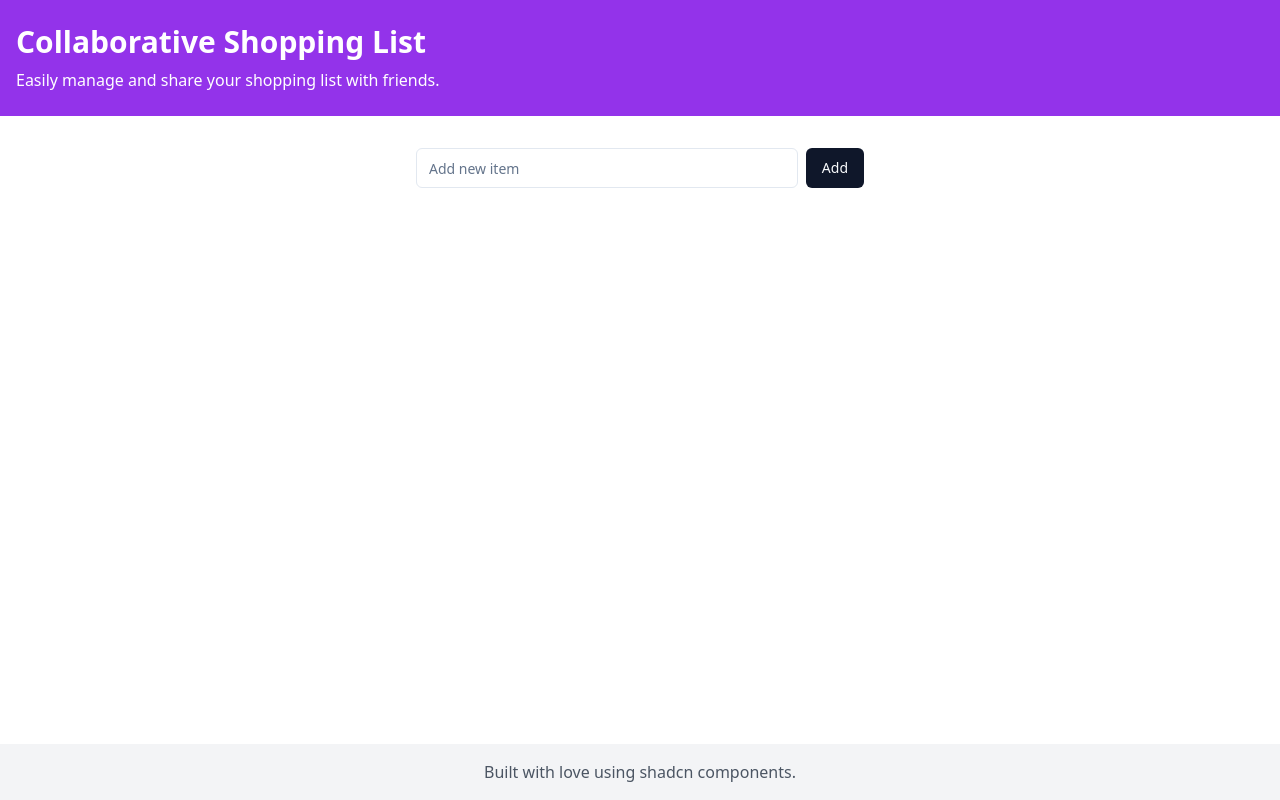
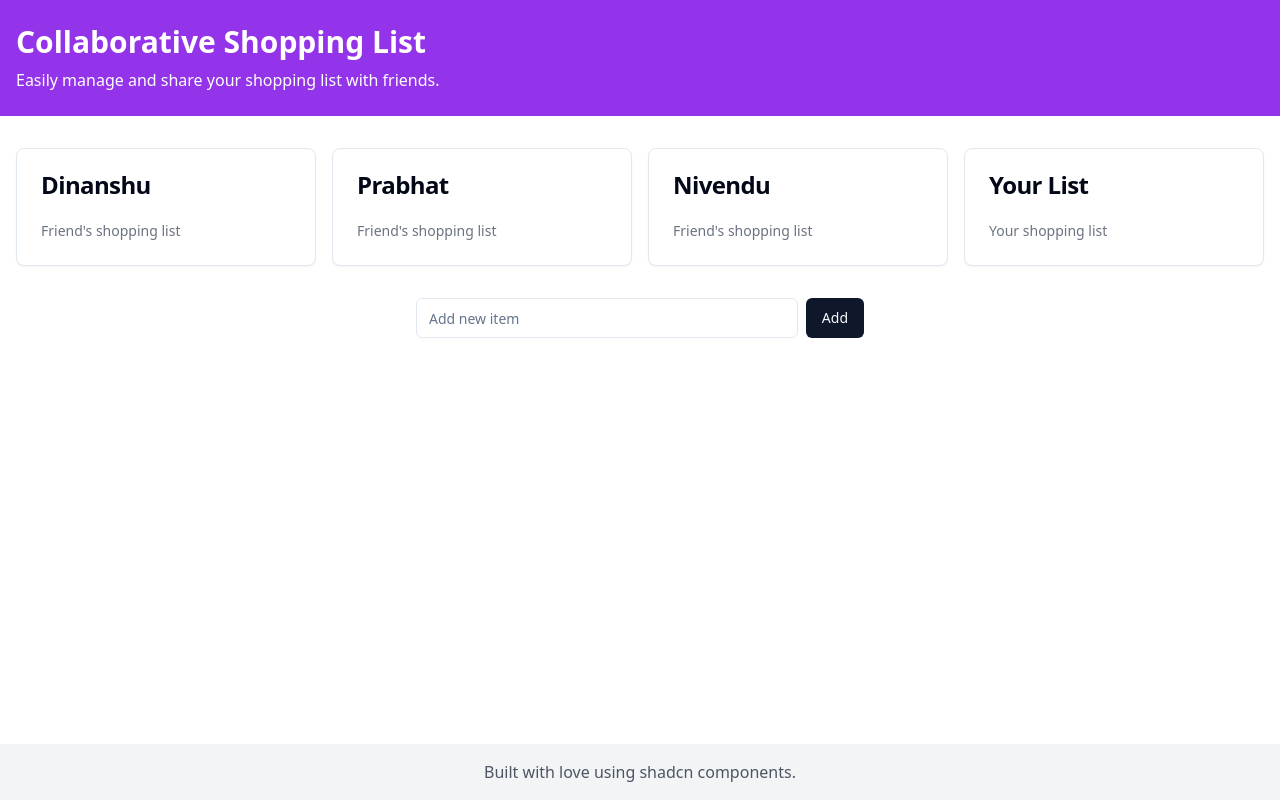
Before and after one commit to GPT-Engineer-App/friendly-goods-journal, a React (Vite) app: page / in a window 1280 px wide. Built offline with nearby package versions, Linux system fonts and the light colour scheme.

Commit message:
Add friend placeholders to the main page

```diff
--- a/src/pages/Index.jsx
+++ b/src/pages/Index.jsx
@@ -2,9 +2,11 @@ import { useState } from 'react';
 import Header from '../components/Header';
 import ShoppingList from '../components/ShoppingList';
 import Footer from '../components/Footer';
+import { Card, CardContent, CardHeader, CardTitle } from "@/components/ui/card";
 
 const Index = () => {
   const [items, setItems] = useState([]);
+  const friends = ['Dinanshu', 'Prabhat', 'Nivendu'];
 
   const addItem = (newItem) => {
     setItems([...items, { id: Date.now(), text: newItem, purchased: false }]);
@@ -28,6 +30,26 @@ const Index = () => {
     <div className="min-h-screen flex flex-col">
       <Header />
       <main className="flex-grow container mx-auto px-4 py-8">
+        <div className="grid grid-cols-1 md:grid-cols-4 gap-4 mb-8">
+          {friends.map((friend, index) => (
+            <Card key={index}>
+              <CardHeader>
+                <CardTitle>{friend}</CardTitle>
+              </CardHeader>
+              <CardContent>
+                <p className="text-sm text-gray-500">Friend's shopping list</p>
+              </CardContent>
+            </Card>
+          ))}
+          <Card>
+            <CardHeader>
+              <CardTitle>Your List</CardTitle>
+            </CardHeader>
+            <CardContent>
+              <p className="text-sm text-gray-500">Your shopping list</p>
+            </CardContent>
+          </Card>
+        </div>
         <ShoppingList
           items={items}
           onAddItem={addItem}
```
